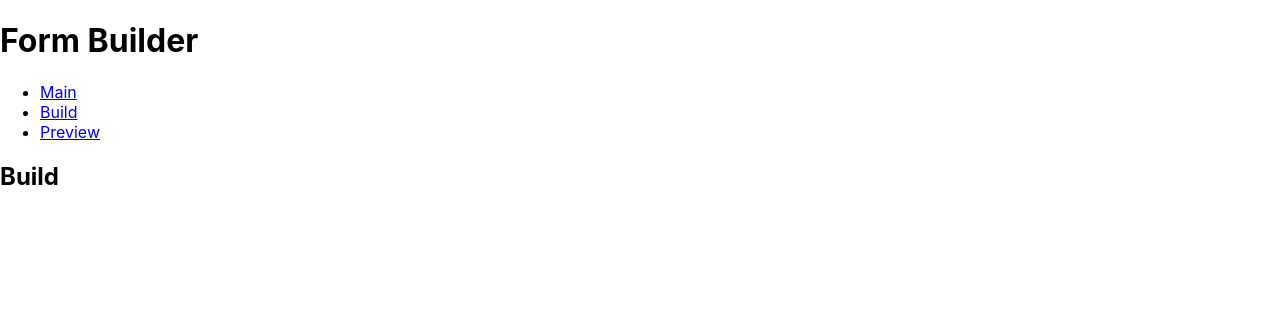
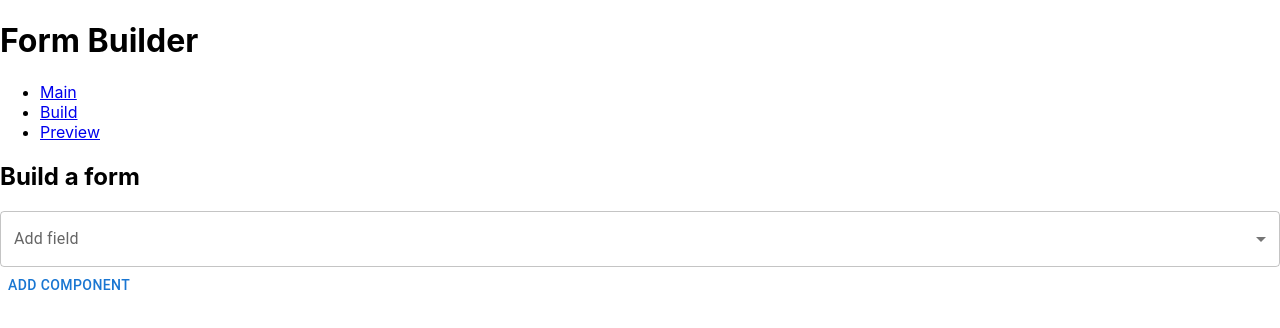
Before and after one commit to pavel6767/form-builder, a React (Create React App) app: page /build in a window 1280 px wide. Shown: the top 328 px of the page. Built offline with nearby package versions, Linux system fonts and the light colour scheme.

Commit message:
added MUI, basic state to add component

```diff
--- a/package.json
+++ b/package.json
@@ -3,6 +3,9 @@
   "version": "0.1.0",
   "private": true,
   "dependencies": {
+    "@emotion/react": "^11.11.1",
+    "@emotion/styled": "^11.11.0",
+    "@mui/material": "^5.14.2",
     "@testing-library/jest-dom": "^5.17.0",
     "@testing-library/react": "^13.4.0",
     "@testing-library/user-event": "^13.5.0",
--- a/src/views/Build.js
+++ b/src/views/Build.js
@@ -1,5 +1,56 @@
 import React from 'react';
 
+import InputLabel from '@mui/material/InputLabel';
+import MenuItem from '@mui/material/MenuItem';
+import FormControl from '@mui/material/FormControl';
+import Select from '@mui/material/Select';
+import Button from '@mui/material/Button';
+
+const INPUT_TYPES = [
+    ['text', 'Text (one line)'],
+    ['textarea', 'Text area'],
+    ['dropdown', 'Dropdown'],
+    ['radio', 'Radio'],
+    ['checkbox', 'Checkbox'],
+]
+
+/**
+ add new component
+ edit inputs
+ commit to local state
+
+ option to remove
+*/
+
 export default function Build() {
-    return <h2>Build</h2>;
+    const [newComponent, setNewComponent] = React.useState('')
+    const [form, setForm] = React.useState([])
+    function handleChange(ev) {
+        setNewComponent(ev.target.value)
+    }
+    function addComponent() {
+        setForm([...form, newComponent])
+        setNewComponent('')
+    }
+    return (
+        <div>
+            <h2>Build a form</h2>
+            <FormControl fullWidth>
+                <InputLabel id="demo-simple-select-label">Add field</InputLabel>
+                <Select
+                    value={newComponent}
+                    label="Add Field"
+                    onChange={handleChange}
+                >
+                    {INPUT_TYPES.map((elem) => (
+                        <MenuItem key={elem[0]} value={elem[0]}>{elem[1]}</MenuItem>
+                    ))}
+                </Select>
+            </FormControl>
+            <Button onClick={addComponent}>Add component</Button>
+            <div>
+                {form.map((el, inx) => <p key={`${el}-${inx}`}>{el}</p>)}
+            </div>
+        </div>
+    )
 }
--- a/src/views/Landing.js
+++ b/src/views/Landing.js
@@ -1,5 +1,5 @@
 import React from 'react';
 
 export default function Landing() {
-    return <h2>Landing</h2>;
+    return <h2>Landing: here are your forms</h2>;
 }
--- a/src/views/Main.js
+++ b/src/views/Main.js
@@ -1,6 +1,5 @@
 import React from 'react';
 
 export default function Main() {
-    console.log('hi')
     return <h2>Main</h2>;
 }
--- a/src/views/Preview.js
+++ b/src/views/Preview.js
@@ -1,5 +1,5 @@
 import React from 'react';
 
 export default function Preview() {
-    return <h2>Preview</h2>;
+    return <h2>Preview a form</h2>;
 }
```
Also changed, not shown: 1 other file (tests, documents, lock files or other folders).
